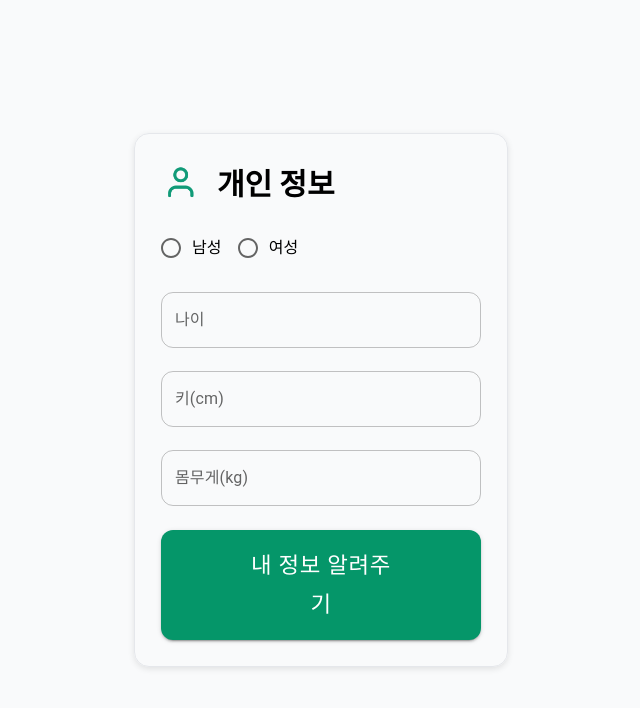
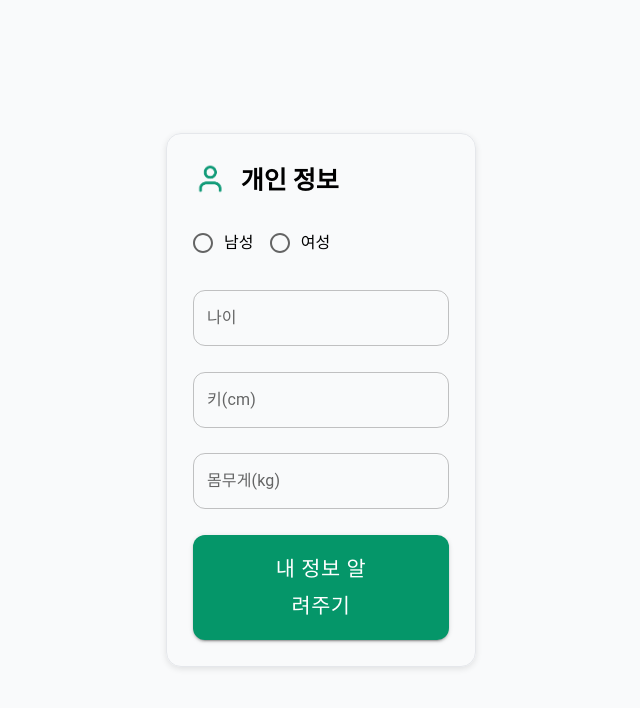
Before and after one commit to Nico-NaeCoding/nutriBot, a React (Create React App) app in the folder client/: page /chat in a window 1280 px wide. Shown: the top 708 px of the page, without its empty margins (319-959 px from the left). Built offline with nearby package versions, Linux system fonts and the light colour scheme.

Commit message:
desgin: 디자인 수정 #11

```diff
--- a/client/src/Component/CustomButton/CustomButton.js
+++ b/client/src/Component/CustomButton/CustomButton.js
@@ -13,7 +13,7 @@ const CustomButton = ({ ButtonOnClick, ButtonMessage, fullWidth = false }) => {
                 },
                 px: 10,
                 py: 2,
-                fontSize: "1.4em",
+                fontSize: "1.3em",
                 borderRadius: "12px",
             }}
         >
--- a/client/src/Pages/ChatPage/ChatPage.style.js
+++ b/client/src/Pages/ChatPage/ChatPage.style.js
@@ -11,7 +11,7 @@ export const Container = styled.div`
 
 export const PersonalInfoContainer = styled.div`
     text-align: center;
-    width: 25%;
+    width: 20%;
     display: flex;
     flex-direction: column;
     height: 60%;
@@ -25,11 +25,11 @@ export const PersonalInfoContainer = styled.div`
 export const PersonalInfoTitle = styled.div`
     display: flex;
     align-items: center;
-    font-size: 30px;
+    font-size: 25px;
     font-weight: bold;
     gap: 5%;
 `;
 
 export const TitleImage = styled.img`
-    width: 40px;
+    width: 35px;
 `;
```
